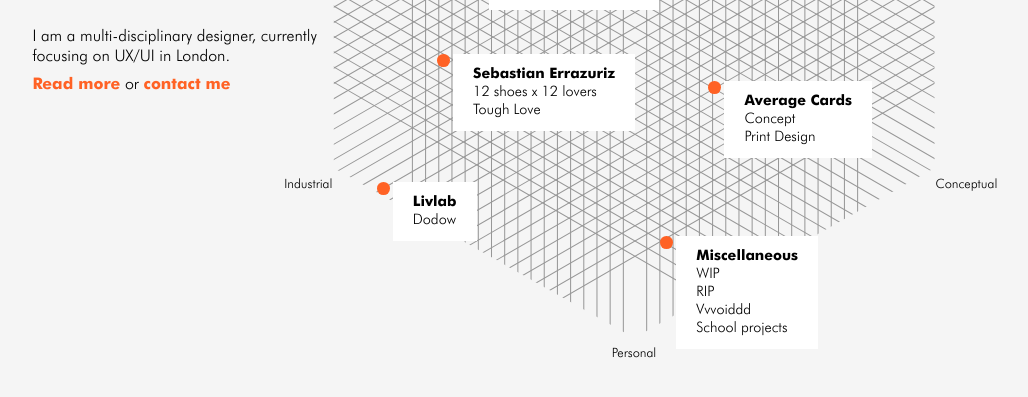
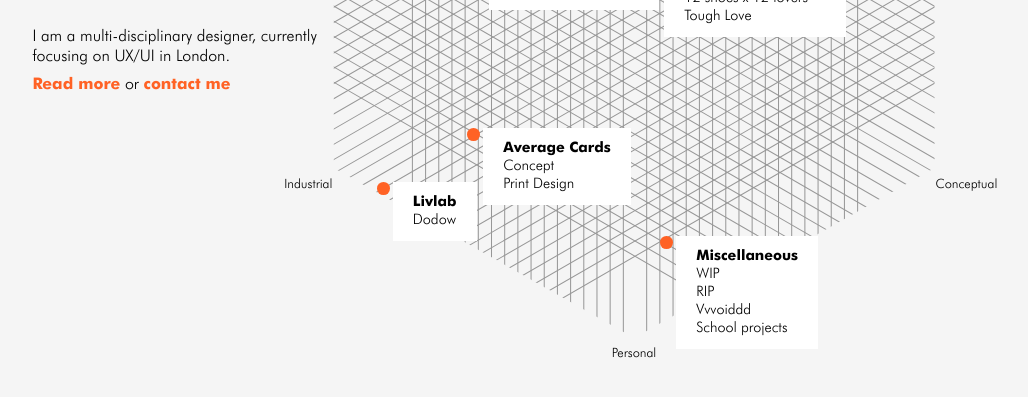
Before and after one commit to audreymgr/audreymgr.github.io, a Jekyll site: the page built from index.html, in a window 1280 px wide. Shown: the top 397 px of the page, without its empty margins (6-1034 px from the left). Built offline with Jekyll 4.4.1, drawn with Linux system fonts in a browser that asks for light colours.

Commit message:
projects_position20

```diff
--- a/index.html
+++ b/index.html
@@ -52,7 +52,7 @@
                     </ul>
                 </a>
             </li>
-            <li style="left: 20%; top: 58%;">
+            <li style="left: 55%; top: 44%;">
                 <a href="/work/sebastianerrazuriz.html">
                     <h2>Sebastian Errazuriz</h2>
                     <ul>
@@ -69,7 +69,7 @@
                     </ul>
                 </a>
             </li>
-            <li style="left: 65%; top: 62%;">
+            <li style="left: 25%; top: 69%;">
                 <a href="/work/averagecards.html">
                     <h2>Average Cards</h2>
                     <ul>
```
